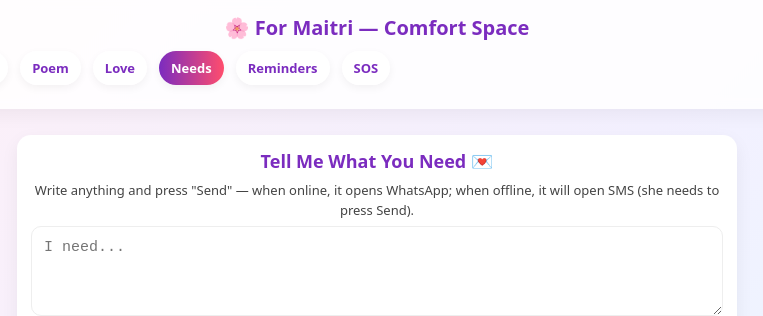
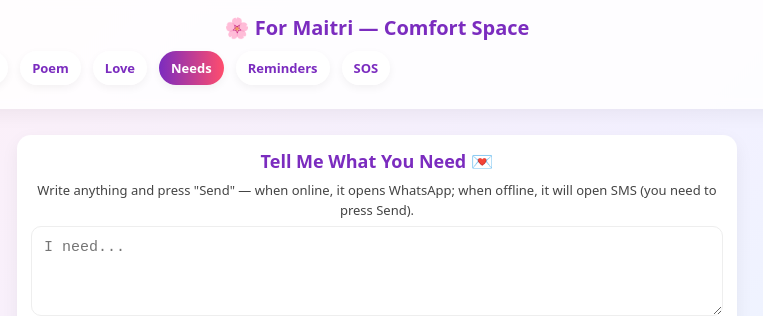
Before and after one commit to simmi7876/MeriAwwwwrathhhh, a plain HTML site: page index.html in a window 1280 px wide. Both pictures are taken after a click on the link "Needs". Shown: the top 316 px of the page, 263-1026 px from the left. Drawn offline with Linux system fonts and the light colour scheme.

Commit message:
Update index.html

```diff
--- a/index.html
+++ b/index.html
@@ -261,7 +261,7 @@ I will forever be obsessed with you till my last breath I am grateful that I got
   <!-- Needs -->
   <section id="needs" class="card" hidden>
     <h2>Tell Me What You Need 💌</h2>
-    <p class="small">Write anything and press "Send" — when online, it opens WhatsApp; when offline, it will open SMS (she needs to press Send).</p>
+    <p class="small">Write anything and press "Send" — when online, it opens WhatsApp; when offline, it will open SMS (you need to press Send).</p>
     <textarea id="needBox" placeholder="I need..."></textarea>
     <div style="display:flex;gap:8px;margin-top:10px;justify-content:center;flex-wrap:wrap">
       <button class="btn wh" id="sendBtn">Send (WhatsApp / SMS)</button>
```
